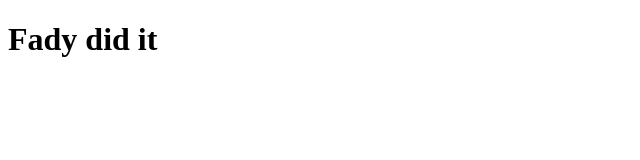
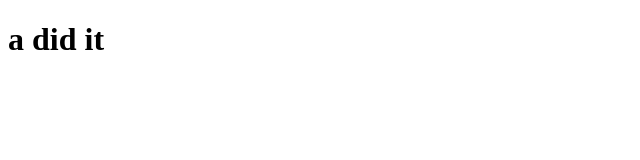
Before and after one commit to fady0wagdy/booking_app, a plain HTML site: page index.html in a window 1280 px wide. Shown: the whole page, without its empty margins (0-640 px from the left). Drawn offline with Linux system fonts and the light colour scheme.

Commit message:
Initial commit with index.html

```diff
--- a/index.html
+++ b/index.html
@@ -6,6 +6,6 @@
     <title>Document</title>
 </head>
 <body>
-    <h1>Fady did it</h1>
+    <h1>a did it</h1>
 </body>
 </html>
```
